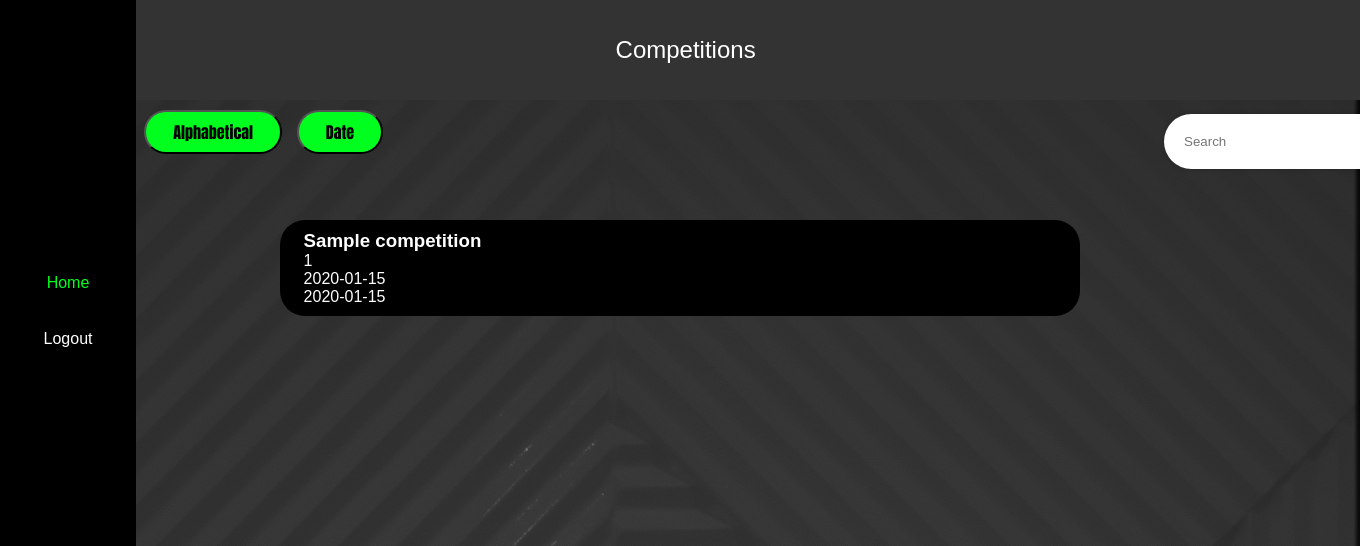
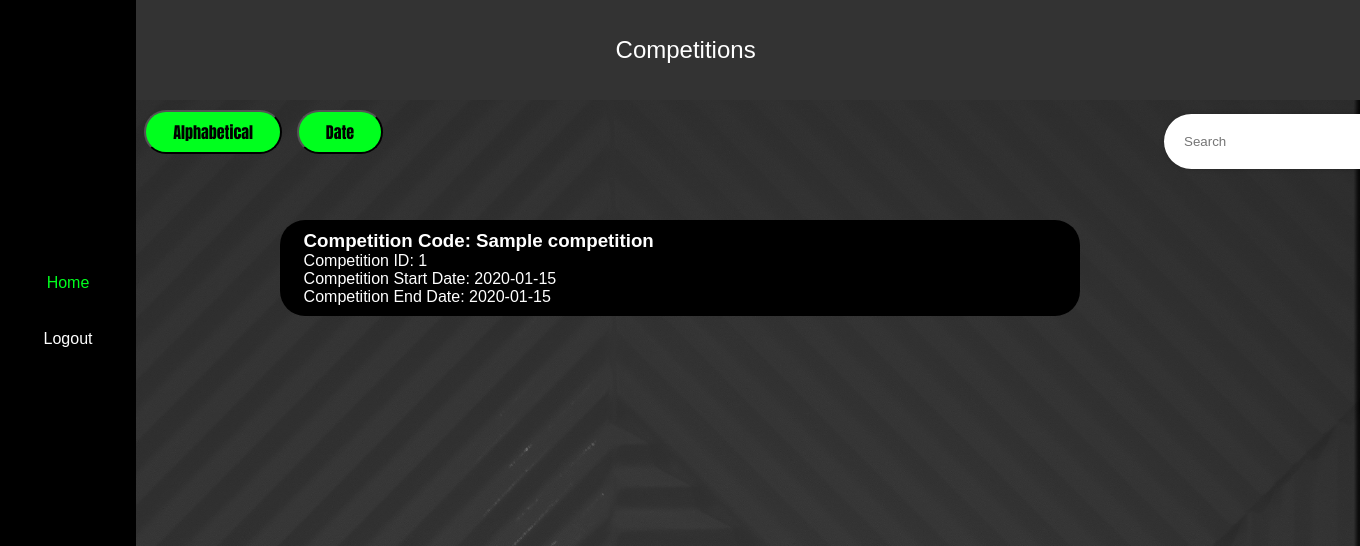
Before and after one commit to CEEJ-INFO2602/CEEJCompetitionPlatform, a Flask app: page /render_competitionsPage in a window 1360 px wide; the page is wider, and only the part inside the window is pictured. Shown: the part 80-626 px from the top of that part. Run offline with Flask 3, Linux system fonts and the light colour scheme; tables that the repository leaves empty hold one stand-in row (values such as "Sample post"); parts of the project's set-up code (start-up, migrations or seed data) failed here and were passed over.

```diff
--- a/App/templates/competitionsPage.html
+++ b/App/templates/competitionsPage.html
@@ -30,10 +30,10 @@
     {%for c in competitions%}
       <a href="teamViewPage.html" class="card"> <!-- add the link to the "teamViewPage.html" page -->
         <div class="card-text">
-          <h3>{{c.compName}}</h3>
-          <p>{{c.id}}</p>
-          <p>{{c.startDate}}</p>
-          <p>{{c.endDate}}</p>
+          <h3>Competition Code: {{c.compName}}</h3>
+          <p>Competition ID: {{c.id}}</p>
+          <p>Competition Start Date: {{c.startDate}}</p>
+          <p>Competition End Date: {{c.endDate}}</p>
         </div>
       </a>
     {%endfor%}
--- a/App/views/auth.py
+++ b/App/views/auth.py
@@ -171,7 +171,7 @@ def allowed_file(filename):
            filename.rsplit('.', 1)[1] == 'csv'
 
 def process_csv_file(file_path, comp_name, start_date, end_date):
-    admin_id = 1  # Replace with the admin ID for the competition
+    admin_id = 1
     competition = Competition(admin_id, comp_name, start_date, end_date)
     db.session.add(competition)
     db.session.flush()
@@ -192,6 +192,28 @@ def process_csv_file(file_path, comp_name, start_date, end_date):
                 db.session.add(member)
 
     db.session.commit()
+
+@auth_views.route('/delete_competition/<int:comp_id>', methods=['POST'])
+def delete_competition(comp_id):
+    # Check for CSRF token
+    try:
+        validate_csrf(request.form.get('csrf_token'))
+    except ValidationError:
+        return abort(400)
+
+    competition = Competition.query.filter_by(id=comp_id).first()
+    if competition:
+        db.session.delete(competition)
+        db.session.commit()
+
+        # Delete the CSV file for the competition
+        csv_file_path = os.path.join(app.config['UPLOAD_FOLDER'], f"{comp_id}.csv")
+        if os.path.exists(csv_file_path):
+            os.remove(csv_file_path)
+
+        return f"Competition with ID {comp_id} deleted successfully"
+    else:
+        return f"Competition with ID {comp_id} not found"
 
 
 
```
Also changed, not shown: App/templates/adminPage.html (+9 -8 lines), wsgi.py (+7 -1 lines).
